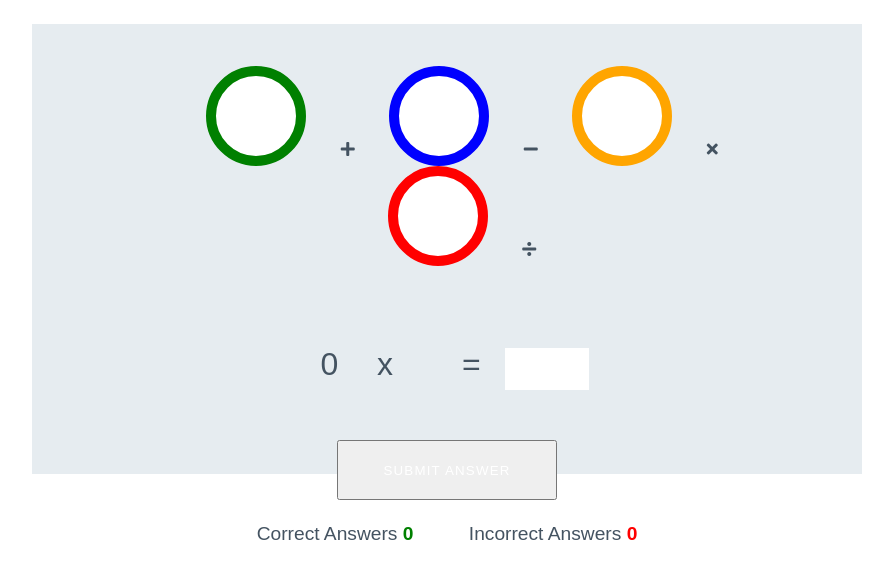
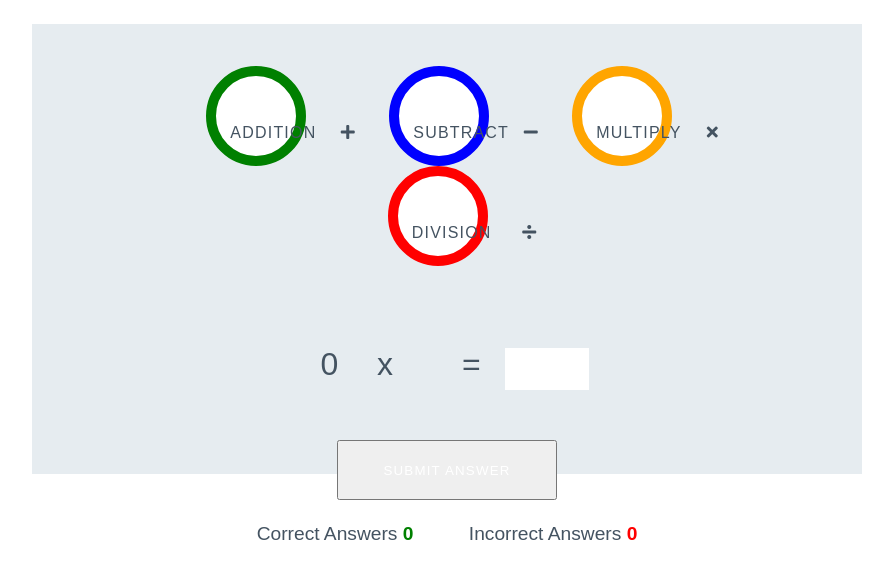
Before and after one commit to sahebachabra/love-maths, a plain HTML site: page index.html in a window 1280 px wide. Shown: the part 79-658 px from the top of the page, without its empty margins (193-1086 px from the left). Drawn offline with Linux system fonts and the light colour scheme.

Commit message:
Add buttons in html

```diff
--- a/assets/css/style.css
+++ b/assets/css/style.css
@@ -109,6 +109,13 @@ body {
     font-size: 3.2rem;
     margin: 0 30px;
     transition: all 0.5s;
+}
+.btn--big:after{
+    content:attr(data-type);
+    font-size: 1rem;
+    color: #445361;
+    position: relative;
+    left:0.5em;
 }
 
 .btn--blue {
--- a/index.html
+++ b/index.html
@@ -32,7 +32,7 @@
         <p class="answer-message">Enter Answer:</p>
         <input id="answer-box" type="number">
     </div>
-    <button class="btn btn-gray">Submit Answer</button>
+    <button data-type="submit" class="btn btn-gray">Submit Answer</button>
    </div>
    <div class ="score-area">
     <p class="scores">Correct Answers <span id ="score">0</span></p>
```
